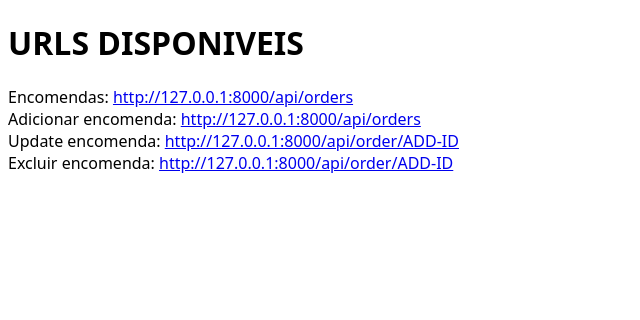
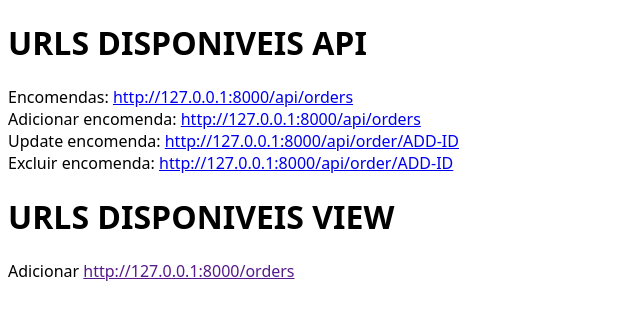
Before and after one commit to danielBRTanimacao/order-manager-api, a Django app: page / in a window 1280 px wide. Shown: the top 320 px of the page, without its empty margins (0-640 px from the left). Run offline with Django 5.2, Linux system fonts and the light colour scheme.

Commit message:
feat: views

```diff
--- /dev/null
+++ b/app/templates/base.html
@@ -0,0 +1,14 @@
+{% load static %}
+<!DOCTYPE html>
+<html lang="pt-br">
+<head>
+    <meta charset="UTF-8">
+    <meta name="viewport" content="width=device-width, initial-scale=1.0">
+    <link rel="stylesheet" href="{% static "css/index.css" %}">
+    <title>{{ title }}</title>
+</head>
+<body>
+{% block content %}
+{% endblock content %}
+</body>
+</html>
--- a/app/templates/index.html
+++ b/app/templates/index.html
@@ -1,14 +1,6 @@
-{% load static %}
-<!DOCTYPE html>
-<html lang="pt-br">
-<head>
-    <meta charset="UTF-8">
-    <meta name="viewport" content="width=device-width, initial-scale=1.0">
-    <link rel="stylesheet" href="{% static "css/index.css" %}">
-    <title>{{ title }}</title>
-</head>
-<body>
-    <h1>URLS DISPONIVEIS</h1>
+{% extends "base.html" %}
+{% block content %}
+    <h1>URLS DISPONIVEIS API</h1>
     <ul>
         <li>
             Encomendas: <a href="#">http://127.0.0.1:8000/api/orders</a>
@@ -23,5 +15,10 @@
             Excluir encomenda: <a href="#">http://127.0.0.1:8000/api/order/ADD-ID</a>
         </li>
     </ul>
-</body>
-</html>
+    <h1>URLS DISPONIVEIS VIEW</h1>
+    <ul>
+        <li>
+            Adicionar <a href="">http://127.0.0.1:8000/orders</a>
+        </li>
+    </ul>
+{% endblock content %}
--- /dev/null
+++ b/app/templates/orders.html
@@ -0,0 +1,4 @@
+{% extends "base.html" %}
+{% block content %}
+<h1>Aoba</h1>
+{% endblock content %}
--- a/app/urls.py
+++ b/app/urls.py
@@ -3,4 +3,5 @@ from app import views
 
 urlpatterns = [
     path('', views.index, name='index'),
+    path('orders/', views.orders_view, name='orders'),
 ]
--- a/app/views.py
+++ b/app/views.py
@@ -3,3 +3,6 @@ from django.shortcuts import render
 # Create your views here.
 def index(request):
     return render(request, 'index.html', {'title': 'index'})
+
+def orders_view(request):
+    return render(request, 'orders.html', {'title': 'pedidos'})
```
